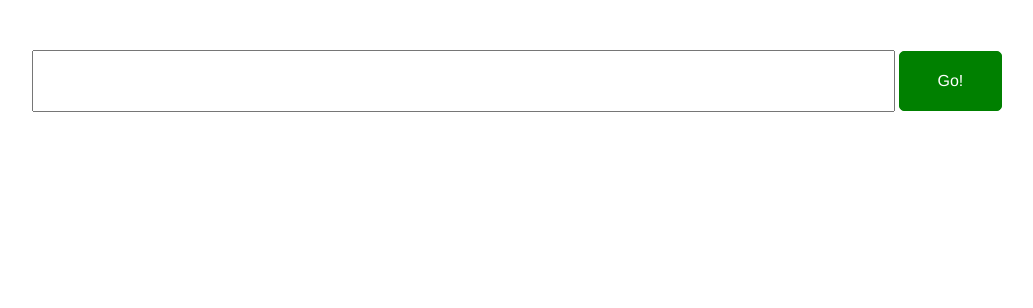
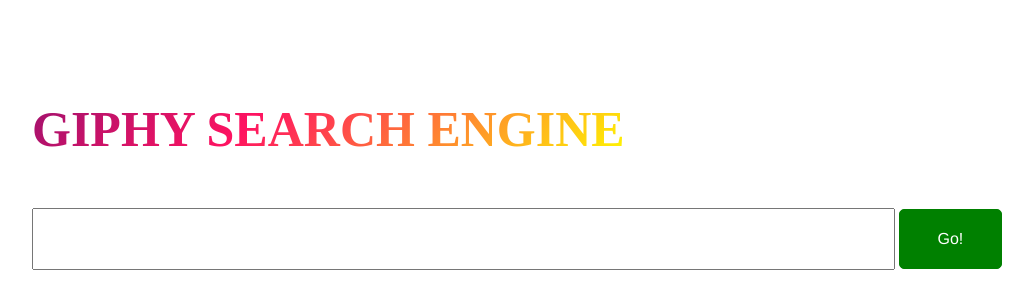
Before and after one commit to SabiqHashil/Giphy_search_engine-web, a plain HTML site: page index.html in a window 1280 px wide. Shown: the whole page, without its empty margins (96-1129 px from the left). Drawn offline with Linux system fonts and the light colour scheme.

Commit message:
Heading added
Gif seaach engine heading added

```diff
--- a/css/main.css
+++ b/css/main.css
@@ -6,6 +6,36 @@
 
 .container-padding50 {
 	padding-top: 50px;
+}
+
+.animate-charcter
+{
+   text-transform: uppercase;
+  background-image: linear-gradient(
+    -225deg,
+    #231557 0%,
+    #44107a 29%,
+    #ff1361 67%,
+    #fff800 100%
+  );
+  background-size: auto auto;
+  background-clip: border-box;
+  background-size: 200% auto;
+  color: #fff;
+  background-clip: text;
+  text-fill-color: transparent;
+  -webkit-background-clip: text;
+  -webkit-text-fill-color: transparent;
+  animation: textclip 2s linear infinite;
+  display: inline-block;
+	font-size: 50px;
+
+}
+
+@keyframes textclip {
+  to {
+    background-position: 200% center;
+  }
 }
 
 .container-textinput {
--- a/index.html
+++ b/index.html
@@ -9,6 +9,13 @@
 
 
 		<div class="container container-padding50">
+			<div class="container">
+				<div class="row">
+				  <div class="col-md-12 text-center">
+					<h3 class="animate-charcter" id="h3">Giphy Search Engine</h3>
+				  </div>
+				</div>
+			  </div>
 
 			<input type="text" class="js-userinput container-textinput"/>
 
```
